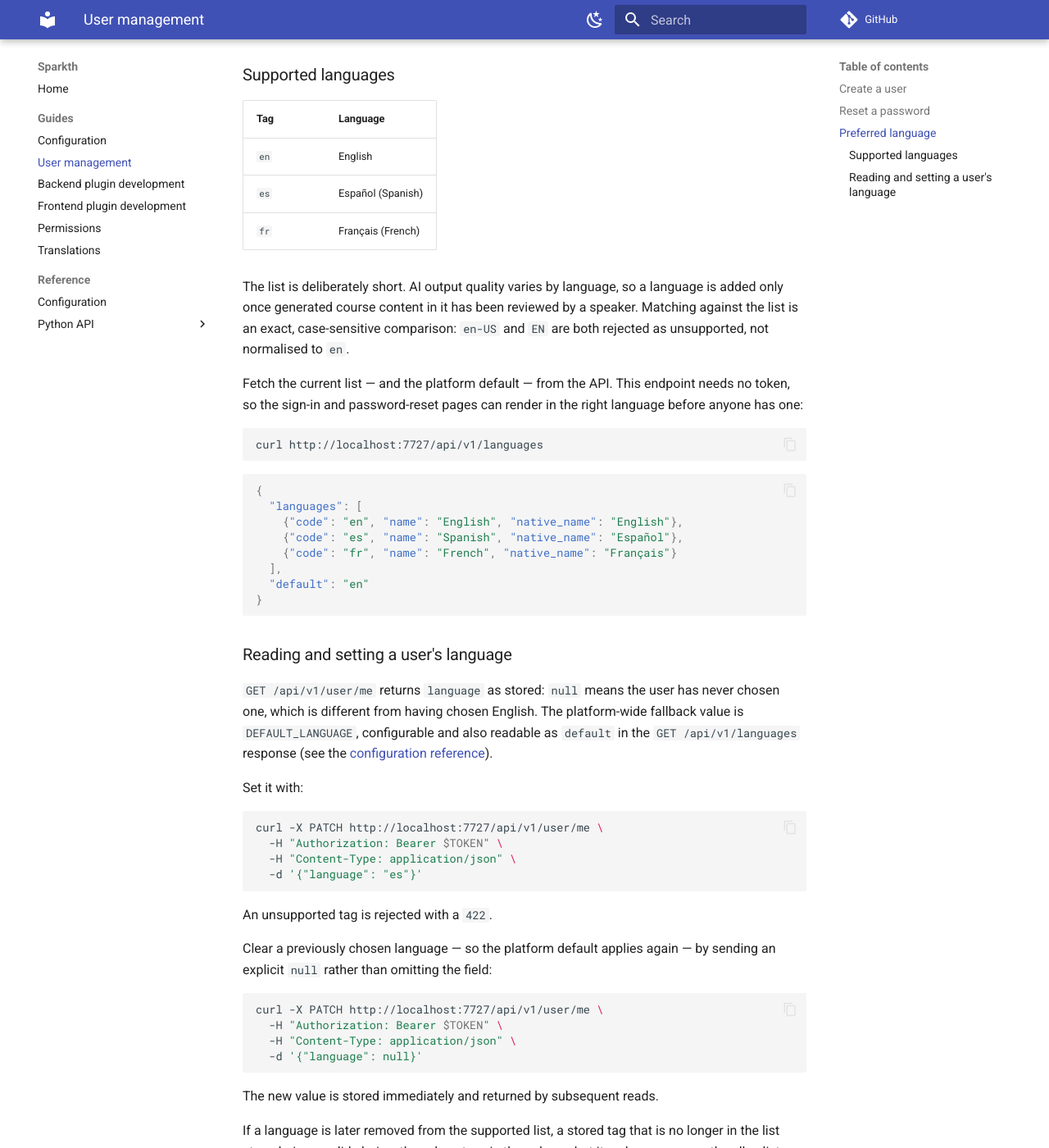
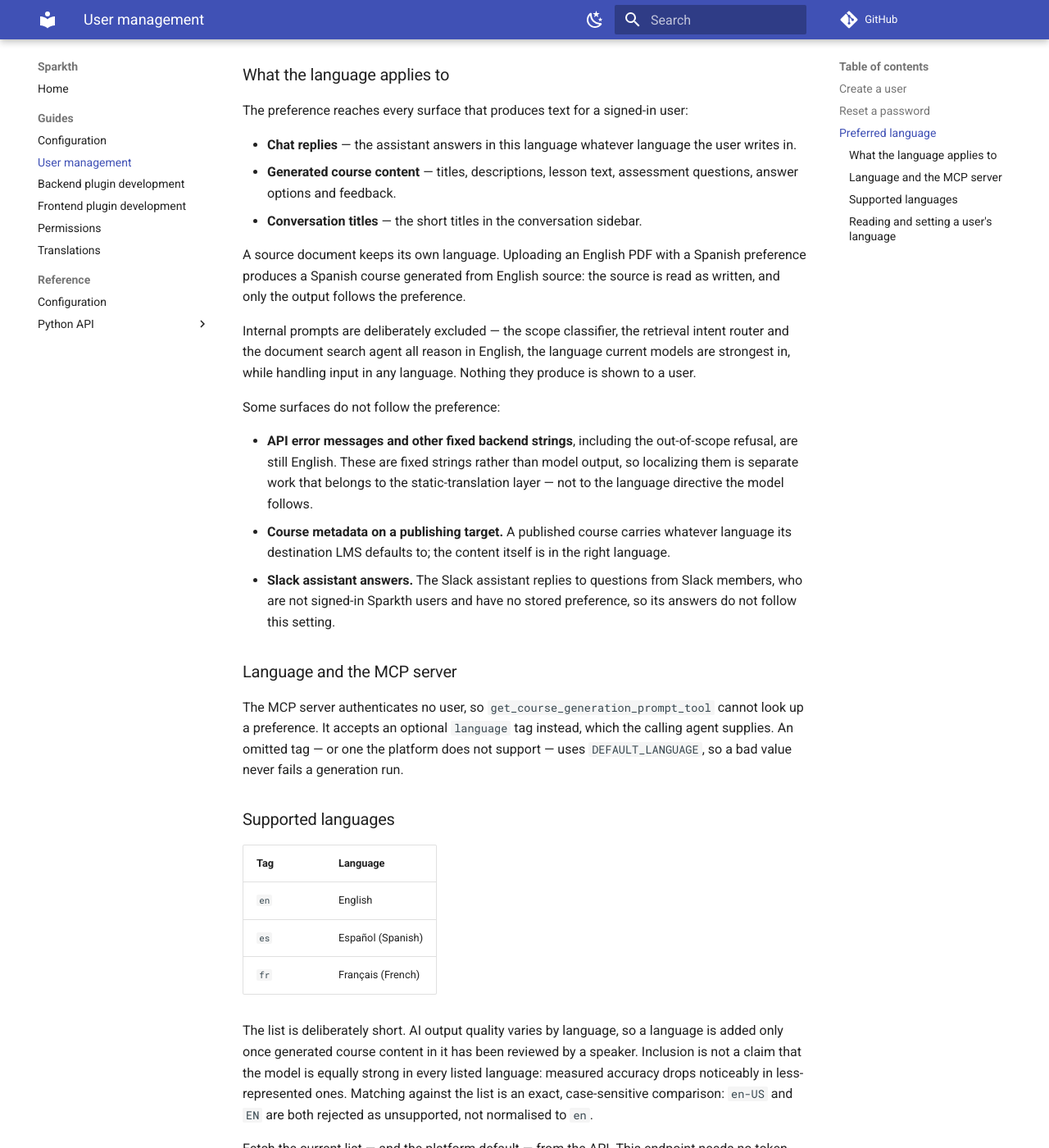
Before and after one commit to edly-io/sparkth, an MkDocs documentation site: the page built from docs/guides/user-management.md, in a window 1280 px wide and 1400 px high, scrolled down 1502 px. Shown: the whole window at 82% size. Built offline with MkDocs 1.6.1 and Material for MkDocs 9.7.7, drawn with Linux system fonts in a browser that asks for light colours; comment, search, counter and statistics services are not loaded.

Commit message:
docs: document the language of AI-generated content (#599)
* docs: document the language of AI-generated content

Describes what the preferred-language setting now drives — chat replies, generated course
content and conversation titles — and what it deliberately does not: internal reasoning
prompts, fixed backend strings, and course metadata on a publishing target.

Also records the two things a reader will otherwise get wrong: a source document keeps its
own language, and the MCP path takes an explicit tag because it has no user to resolve a
preference from.

Co-Authored-By: Claude Opus 5 (1M context) <noreply@anthropic.com>

* docs: clarify that error message localization is future work

The previous wording described a static-translation catalog mechanism that
does not yet exist in the codebase. Reworded to accurately reflect the current
state — API error messages and fixed backend strings are simply hardcoded
English — and to describe localization as separate work that belongs to a
dedicated translation layer, not to the language preference directive.

Co-Authored-By: Claude Opus 5 (1M context) <noreply@anthropic.com>

* docs: correct the scope of the preferred-language claim

The guide claimed the language preference reaches every surface a user
reads, but the Slack assistant answers questions from Slack members who
are not signed-in Sparkth users and have no stored preference, so it does
not follow the setting. Add it as a third exception and narrow the
applies-to claim accordingly.

Also fold a duplicated quality-varies-by-language passage into the
existing paragraph under Supported languages instead of repeating it in
its own subsection.

Co-Authored-By: Claude Opus 5 (1M context) <noreply@anthropic.com>

---------

Co-authored-by: Claude Opus 5 (1M context) <noreply@anthropic.com>

```diff
--- a/docs/guides/user-management.md
+++ b/docs/guides/user-management.md
@@ -64,6 +64,44 @@ Chat replies and generated course content are written in this language. The pref
 is resolved on every request, so changing it applies from the next message onward —
 messages already sent are not rewritten.
 
+### What the language applies to
+
+The preference reaches every surface that produces text for a signed-in user:
+
+- **Chat replies** — the assistant answers in this language whatever language the user
+  writes in.
+- **Generated course content** — titles, descriptions, lesson text, assessment questions,
+  answer options and feedback.
+- **Conversation titles** — the short titles in the conversation sidebar.
+
+A source document keeps its own language. Uploading an English PDF with a Spanish
+preference produces a Spanish course generated from English source: the source is read as
+written, and only the output follows the preference.
+
+Internal prompts are deliberately excluded — the scope classifier, the retrieval intent
+router and the document search agent all reason in English, the language current models
+are strongest in, while handling input in any language. Nothing they produce is shown to
+a user.
+
+Some surfaces do not follow the preference:
+
+- **API error messages and other fixed backend strings**, including the out-of-scope
+  refusal, are still English. These are fixed strings rather than model output, so
+  localizing them is separate work that belongs to the static-translation layer — not to
+  the language directive the model follows.
+- **Course metadata on a publishing target.** A published course carries whatever
+  language its destination LMS defaults to; the content itself is in the right language.
+- **Slack assistant answers.** The Slack assistant replies to questions from Slack
+  members, who are not signed-in Sparkth users and have no stored preference, so its
+  answers do not follow this setting.
+
+### Language and the MCP server
+
+The MCP server authenticates no user, so `get_course_generation_prompt_tool` cannot look
+up a preference. It accepts an optional `language` tag instead, which the calling agent
+supplies. An omitted tag — or one the platform does not support — uses
+`DEFAULT_LANGUAGE`, so a bad value never fails a generation run.
+
 ### Supported languages
 
 | Tag | Language |
@@ -74,6 +112,8 @@ messages already sent are not rewritten.
 
 The list is deliberately short. AI output quality varies by language, so a language
 is added only once generated course content in it has been reviewed by a speaker.
+Inclusion is not a claim that the model is equally strong in every listed language:
+measured accuracy drops noticeably in less-represented ones.
 Matching against the list is an exact, case-sensitive comparison: `en-US` and `EN`
 are both rejected as unsupported, not normalised to `en`.
 
```
